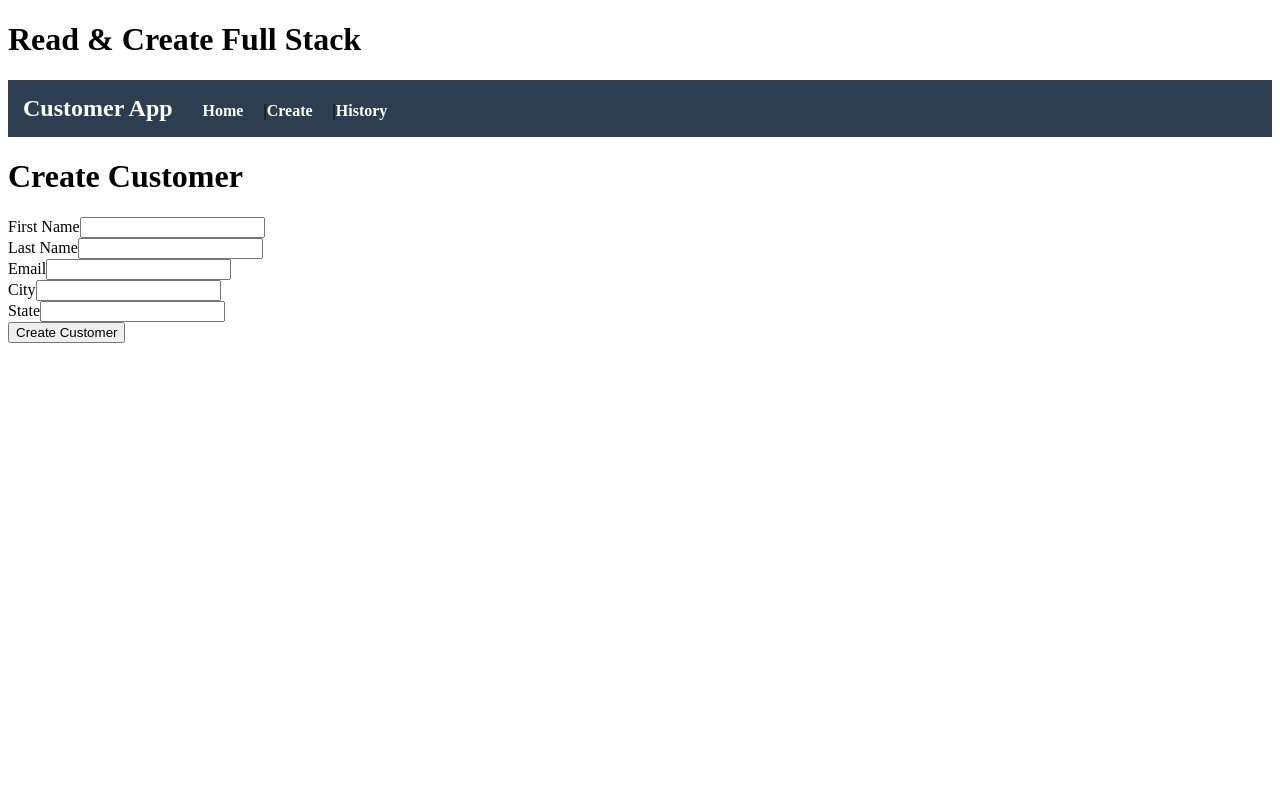
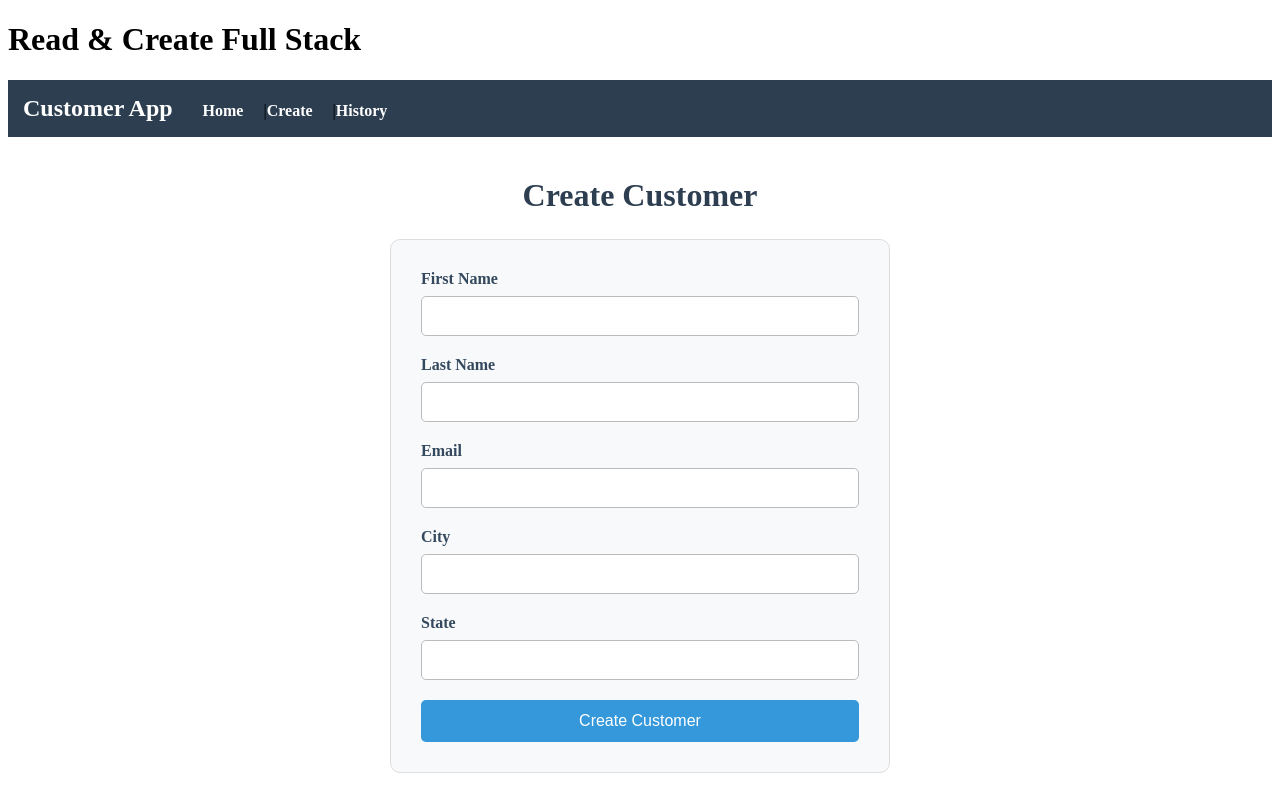
Before and after one commit to Lubeth2026/lvl4-w5d5-customerApp-fullstack, a React app in the folder frontend/: page /create in a window 1280 px wide. Built offline with nearby package versions, Linux system fonts and the light colour scheme; the HTML template or start-up script is replaced by a standard one.

Commit message:
Add CSS styling to CreateCustomer.jsx form in React page

```diff
--- a/frontend/src/App.css
+++ b/frontend/src/App.css
@@ -68,3 +68,67 @@ nav a:hover {
     color: #555;
     font-size: 16px;
 }
+
+.create-container {
+    max-width: 500px;
+    margin: 40px auto;
+    text-align: center;
+}
+
+.create-container h1 {
+    color: #2c3e50;
+    margin-bottom: 25px;
+}
+
+.customer-form {
+    background-color: #f8f9fa;
+    padding: 30px;
+    border-radius: 10px;
+    border: 1px solid #ddd;
+}
+
+.form-group {
+    display: flex;
+    flex-direction: column;
+    text-align: left;
+    margin-bottom: 20px;
+}
+
+.form-group label {
+    margin-bottom: 8px;
+    font-weight: bold;
+    color: #34495e;
+}
+
+.form-group input {
+    padding: 10px;
+    border-radius: 5px;
+    border: 1px solid #bbb;
+    font-size: 16px;
+}
+
+.form-group input:focus {
+    outline: none;
+    border-color: #3498db;
+}
+
+.create-button {
+    width: 100%;
+    padding: 12px;
+    background-color: #3498db;
+    color: white;
+    border: none;
+    border-radius: 5px;
+    font-size: 16px;
+    cursor: pointer;
+}
+
+.create-button:hover {
+    background-color: #2980b9;
+}
+
+.success-message {
+    color: green;
+    font-weight: bold;
+    margin-bottom: 20px;
+}
--- a/frontend/src/components/CreateCustomer.jsx
+++ b/frontend/src/components/CreateCustomer.jsx
@@ -20,36 +20,37 @@ function CreateCustomer() {
             console.log(error)
         }
     }
+
   return (
-    <div>
+    <div className="create-container">
         <h1>Create Customer</h1>
-        <form onSubmit={handleSubmit}>
-            <div>
+        <form onSubmit={handleSubmit} className="customer-form" >
+            <div className="form-group" >
                 <label htmlFor="first_name">First Name</label>
                 <input type="text" value={formData.first_name}
                 onChange={(event)=> setFormData({...formData, first_name: event.target.value})} />
             </div>
-            <div>
+            <div className="form-group" >
                 <label htmlFor="last_name">Last Name</label>
                 <input type="text" value={formData.last_name}
                 onChange={(event)=> setFormData({...formData, last_name: event.target.value})} />
             </div>
-            <div>
+            <div className="form-group" >
                 <label htmlFor="email">Email</label>
                 <input type="text" value={formData.email}
                 onChange={(event)=> setFormData({...formData, email: event.target.value})} />
             </div>
-            <div>
+            <div className="form-group" >
                 <label htmlFor="city">City</label>
                 <input type="text" value={formData.city}
                 onChange={(event)=> setFormData({...formData, city: event.target.value})} />
             </div>
-            <div>
+            <div className="form-group" >
                 <label htmlFor="state">State</label>
                 <input type="text" value={formData.state}
                 onChange={(event)=> setFormData({...formData, state: event.target.value})} />
             </div>
-            <button type="submit">Create Customer</button>
+            <button type="submit" className="create-button" >Create Customer</button>
         </form>
     </div>
   )
```
